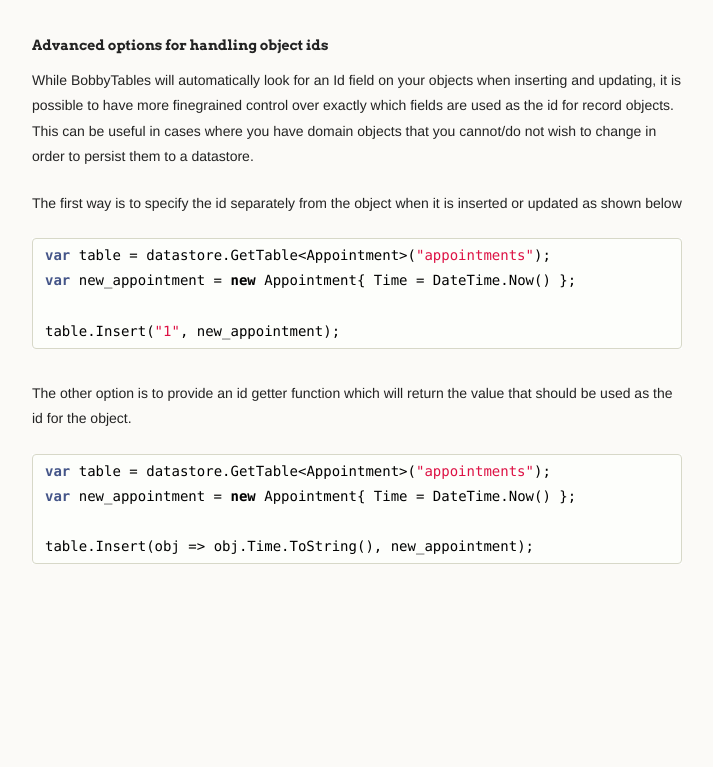
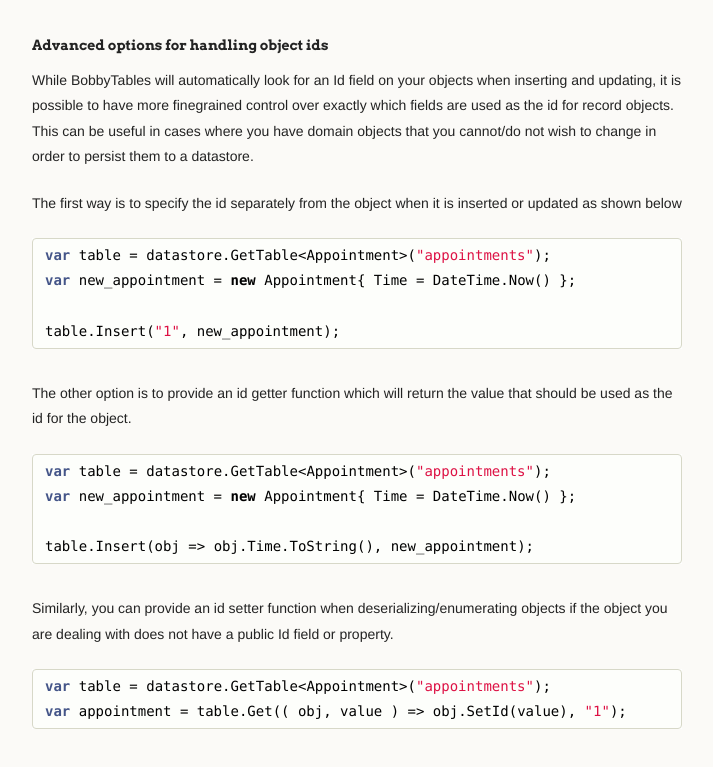
Before and after one commit to mrsharpoblunto/BobbyTables, a plain HTML site: page index.html in a window 1280 px wide. Shown: the part 4687-5454 px from the top of the page, without its empty margins (278-991 px from the left). Before the commit the page ends 5333 px from the top, so only its background shows below. Drawn offline with Linux system fonts and the light colour scheme.

Commit message:
Update index.html
Updated docs to include info on using idSetters with the table.Get<> method

```diff
--- a/index.html
+++ b/index.html
@@ -254,6 +254,13 @@
 <span class="n">table</span><span class="p">.</span><span class="n">Insert</span><span class="p">(</span><span class="n">obj</span><span class="p"> =&gt; </span><span class="n">obj</span><span class="p">.</span><span class="n">Time</span><span class="p">.</span><span class="n">ToString</span><span class="p">(),</span> <span class="n">new_appointment</span><span class="p">);</span>
 </pre></div>
 
+<p>Similarly, you can provide an id setter function when deserializing/enumerating objects if the object you are dealing with does not have a public
+Id field or property.</p>
+
+<div class="highlight highlight-c#"><pre><span class="kt">var</span> <span class="n">table</span> <span class="p">=</span> <span class="n">datastore</span><span class="p">.</span><span class="n">GetTable</span><span class="p">&lt;</span><span class="n">Appointment</span><span class="p">&gt;(</span><span class="s">"appointments"</span><span class="p">);</span>
+<span class="kt">var</span> <span class="n">appointment</span><span class="p"> = </span><span class="n">table</span><span class="p">.</span><span class="n">Get</span><span class="p">(( </span><span class="n">obj</span><span class="p">, </span><span class="n">value</span><span class="p"> ) =&gt; </span><span class="n">obj</span><span class="p">.</span><span class="n">SetId</span><span class="p">(</span><span class="n">value</span><span class="p">), </span><span class="s">"1"</span><span class="p">);</span>
+</pre></div>
+
       </section>
       <footer>
         <p><small>Hosted on <a href="https://pages.github.com">GitHub Pages</a> using the Dinky theme</small></p>
```
